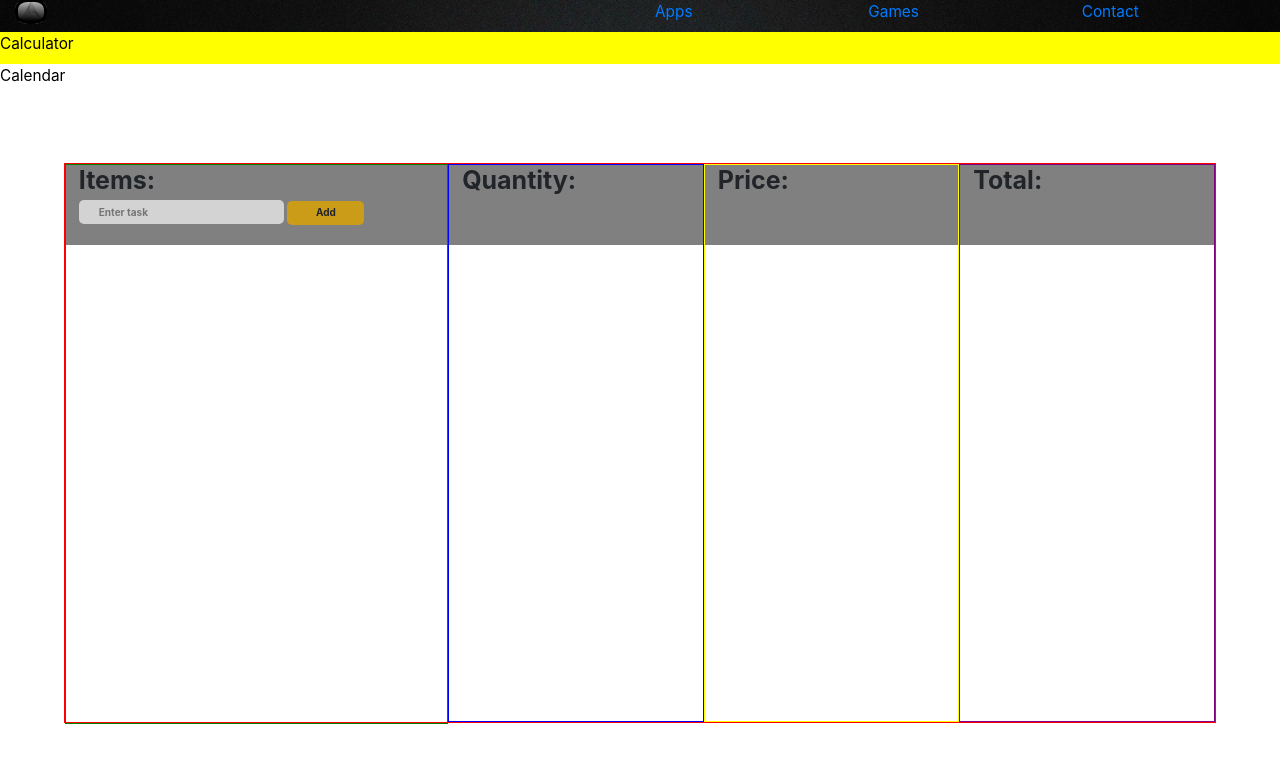
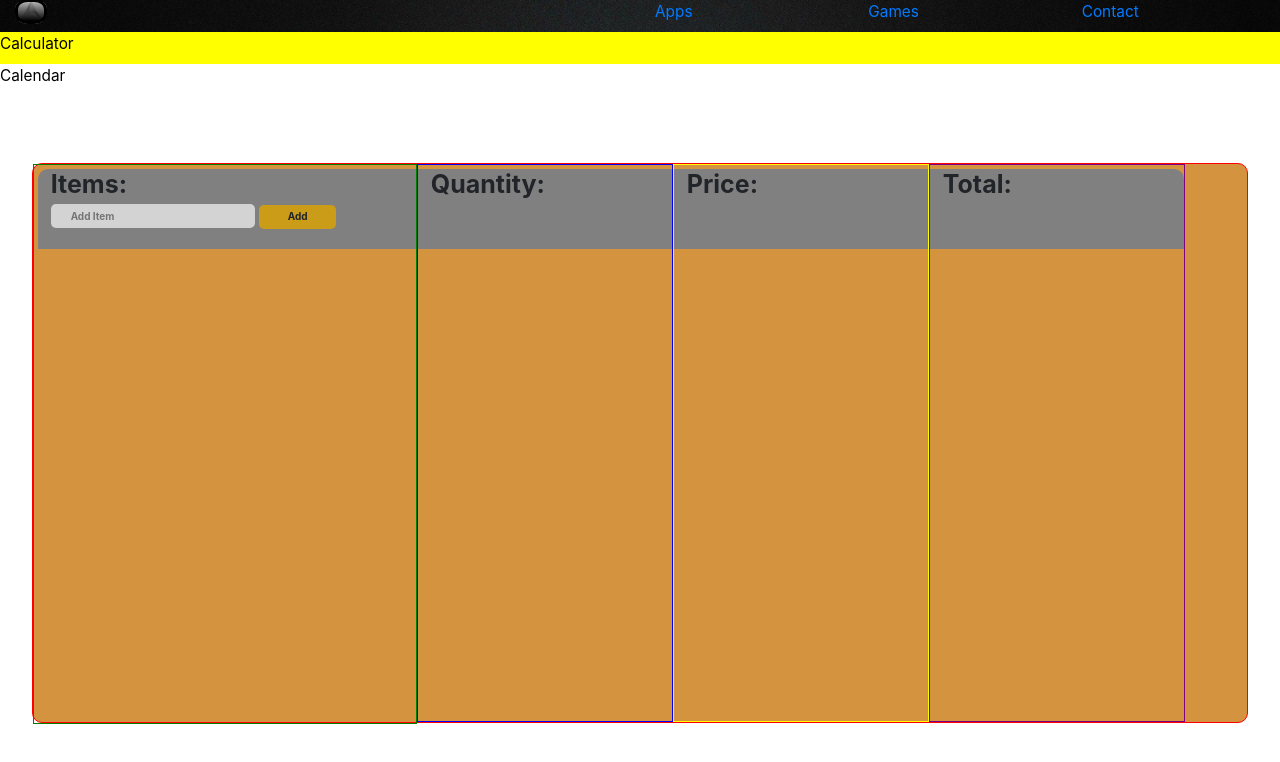
Before and after one commit to Kane13581/projectgenesis, a React (Create React App) app: page /Apps/Calculator in a window 1280 px wide. Shown: the top 762 px of the page. Built offline with nearby package versions, Linux system fonts and the light colour scheme.

Commit message:
style at calculator, items and quantity

```diff
--- a/src/components/AppsComponents/Apps.css
+++ b/src/components/AppsComponents/Apps.css
@@ -14,7 +14,7 @@ a.HobbieLinkStyle {
 color: #000;
 }
 
-.CalculatorPageStyle {
+/*.CalculatorPageStyle {
   position: relative;
   width: 100%;
   display: flex;
@@ -74,4 +74,4 @@ color: #000;
 .CalcTextStyle {
   margin-left: 1vw;
   font-weight: bold;
-}
+}*/
--- a/src/components/AppsComponents/Calculator.js
+++ b/src/components/AppsComponents/Calculator.js
@@ -79,7 +79,7 @@ class Calculator extends React.Component {
 							<div className="ListItems">
 								<header>
 									<form id="to-do-form" onSubmit={this.addItem}>
-										<input className="CalcInput" type="text" placeholder="Enter task" value={this.state.currentItem.text} onChange={this.handleInput}></input>
+										<input className="CalcInput" type="text" placeholder="Add Item" value={this.state.currentItem.text} onChange={this.handleInput}></input>
 										<button className="CalcButton" type="submit">Add</button>
 									</form>
 									<p>{this.state.items.text}</p>
@@ -94,7 +94,6 @@ class Calculator extends React.Component {
 						<div className="QuantityStyle">
 							<h1 className="CalcTextStyle">Quantity:</h1>
 						</div>
-						{/*<Counters />*/}
 					</div>
 					<div className="CalculatorPrice">
 						<div className="PriceStyle">
--- a/src/components/AppsComponents/CalculatorComponents/calculator.css
+++ b/src/components/AppsComponents/CalculatorComponents/calculator.css
@@ -1,3 +1,75 @@
+.CalculatorPageStyle {
+	position: relative;
+	width: 100%;
+	display: flex;
+	justify-content: center;
+	align-items: center;
+  }
+
+  .CalculatorApp {
+	margin-top: 10vh;
+	border: 1px red solid;
+	width: 95vw;
+	height: 70vh;
+	display: flex;
+	border-radius: 10px;
+	background-color: rgb(212, 147, 62);
+  }
+
+  .CalculatorList {
+	width: 30vw;
+	border: green 1px solid;
+	height: 70vh;
+  }
+
+  .CalculatorRoot {
+	width: 20vw;
+	border: 1px blue solid;
+  }
+
+  .ListStyle {
+	background-color: grey;
+	height: 10vh;
+	margin-left: 0.3vw;
+	margin-top: 0.3vw;
+	border-top-left-radius: 10px;
+  }
+
+  .QuantityStyle {
+	background-color: grey;
+	height: 10vh;
+	margin-top: 0.3vw;
+
+  }
+
+  .CalculatorPrice {
+	width: 20vw;
+	border: 1px solid yellow;
+  }
+
+  .PriceStyle {
+	margin-top: 0.3vw;
+	background-color: grey;
+	height: 10vh;
+  }
+
+  .CalculatorTotal {
+	width: 20vw;
+	border: 1px solid purple;
+  }
+
+  .TotalStyle {
+	background-color: grey;
+	height: 10vh;
+	margin-top: 0.3vw;
+	border-top-right-radius: 10px;
+  }
+
+  .CalcTextStyle {
+	margin-left: 1vw;
+	font-weight: bold;
+  }
+
 .CalcInput {
 	width: 16vw;
 	background-color: lightgray;
@@ -30,9 +102,10 @@
 .CounterStyle {
 	width: 15vw;
 	left: 0;
-	margin-top: 1.2vw;
+	margin-top: 1vw;
+	margin-left: 14vw;
 }
 
-/*.CounterSpace {
-
-}*/
+.TrashSpace {
+	margin-top: 1vw;
+}
```
